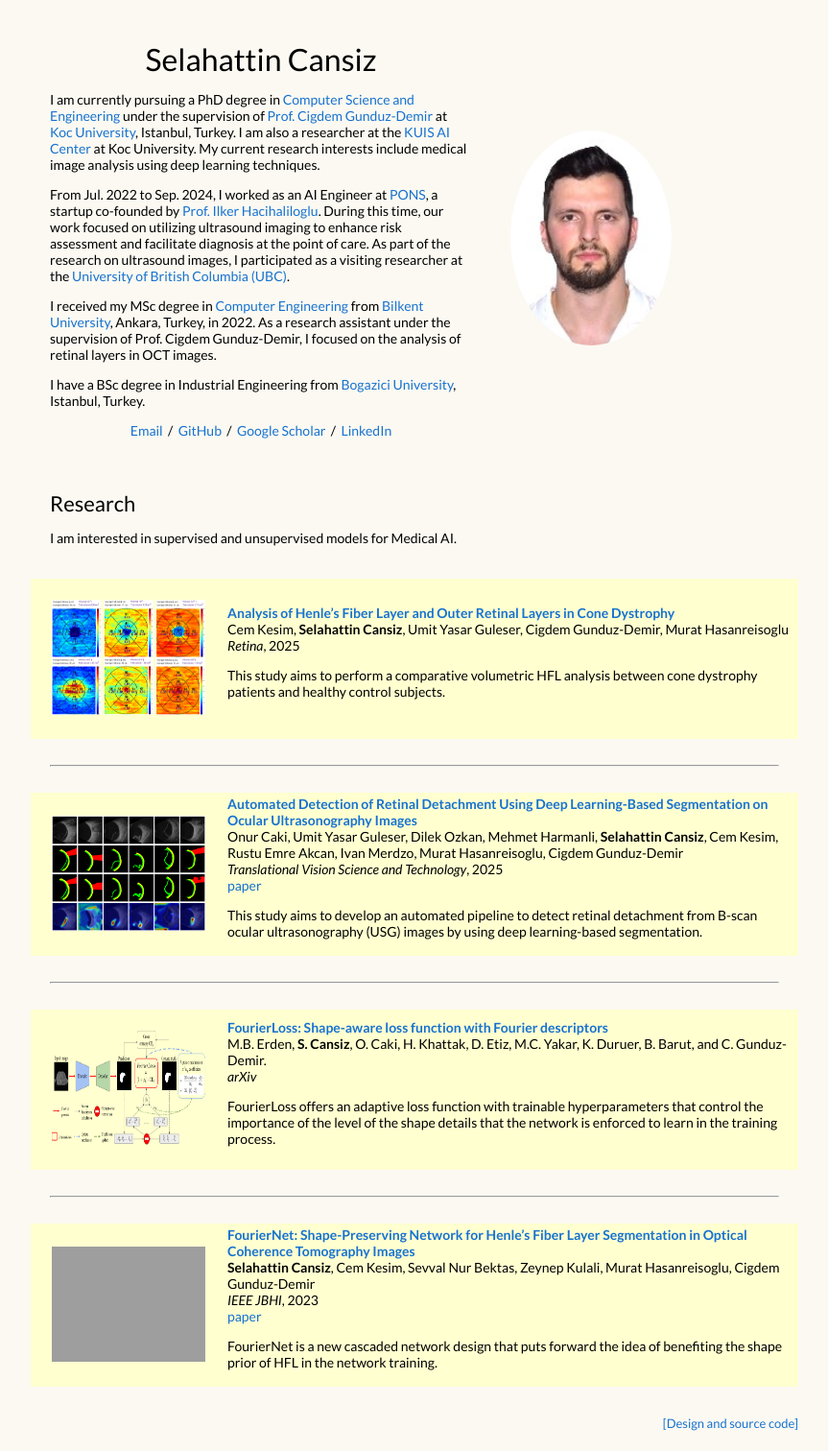
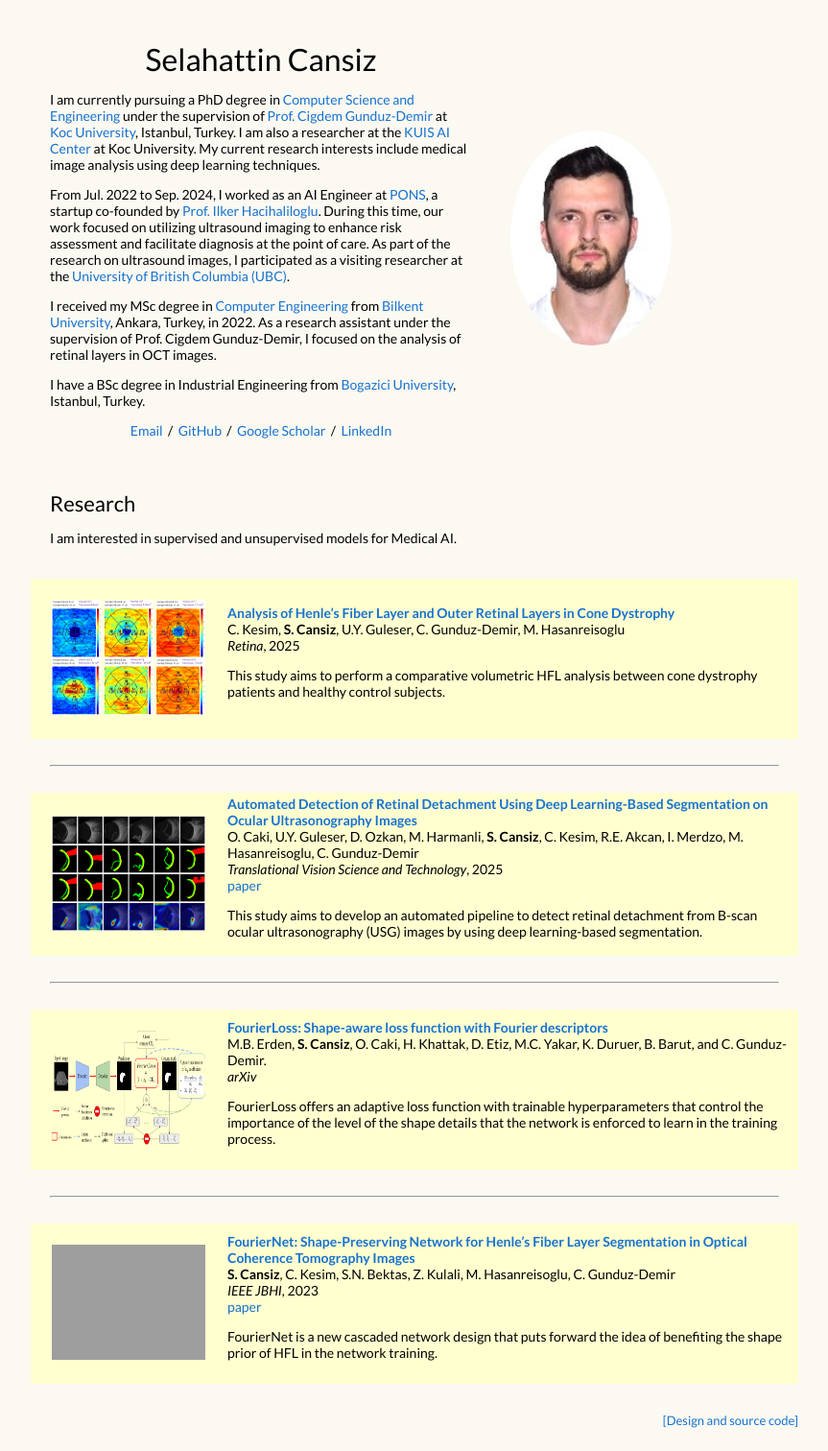
Before and after one commit to scansiz34/scansiz34.github.io, a Jekyll site: the page built from _posts/2023-08-28-3dgaussians.markdown, in a window 1280 px wide. Shown: the whole page at 96% size, without its empty margins (208-1071 px from the left). Built offline with Jekyll 4.4.1, drawn with Linux system fonts in a browser that asks for light colours; grey boxes are pictures that could not be loaded.

Commit message:
Update default.html

```diff
--- a/_layouts/default.html
+++ b/_layouts/default.html
@@ -81,7 +81,7 @@
               <span class="papertitle"><strong>Analysis of Henle’s Fiber Layer and Outer Retinal Layers in Cone Dystrophy</strong></span>
             </a>
             <br>
-            Cem Kesim, <strong>Selahattin Cansiz</strong>, Umit Yasar Guleser, Cigdem Gunduz-Demir, Murat Hasanreisoglu
+            C. Kesim, <strong>S. Cansiz</strong>, U.Y. Guleser, C. Gunduz-Demir, M. Hasanreisoglu
             <br>
             <em>Retina</em>, 2025
             <br>
@@ -113,7 +113,7 @@
               <span class="papertitle"><strong>Automated Detection of Retinal Detachment Using Deep Learning-Based Segmentation on Ocular Ultrasonography Images</strong></span>
             </a>
             <br>
-            Onur Caki, Umit Yasar Guleser, Dilek Ozkan, Mehmet Harmanli, <strong>Selahattin Cansiz</strong>, Cem Kesim, Rustu Emre Akcan, Ivan Merdzo, Murat Hasanreisoglu, Cigdem Gunduz-Demir
+            O. Caki, U.Y. Guleser, D. Ozkan, M. Harmanli, <strong>S. Cansiz</strong>, C. Kesim, R.E. Akcan, I. Merdzo, M. Hasanreisoglu, C. Gunduz-Demir
             <br>
             <em>Translational Vision Science and Technology</em>, 2025
             <br>
@@ -174,7 +174,7 @@
               <span class="papertitle"><strong>FourierNet: Shape-Preserving Network for Henle’s Fiber Layer Segmentation in Optical Coherence Tomography Images</strong></span>
             </a>
             <br>
-            <strong>Selahattin Cansiz</strong>, Cem Kesim, Sevval Nur Bektas, Zeynep Kulali, Murat Hasanreisoglu, Cigdem Gunduz-Demir
+            <strong>S. Cansiz</strong>, C. Kesim, S.N. Bektas, Z. Kulali, M. Hasanreisoglu, C. Gunduz-Demir
             <br>
             <em>IEEE JBHI</em>, 2023
             <br>
```
